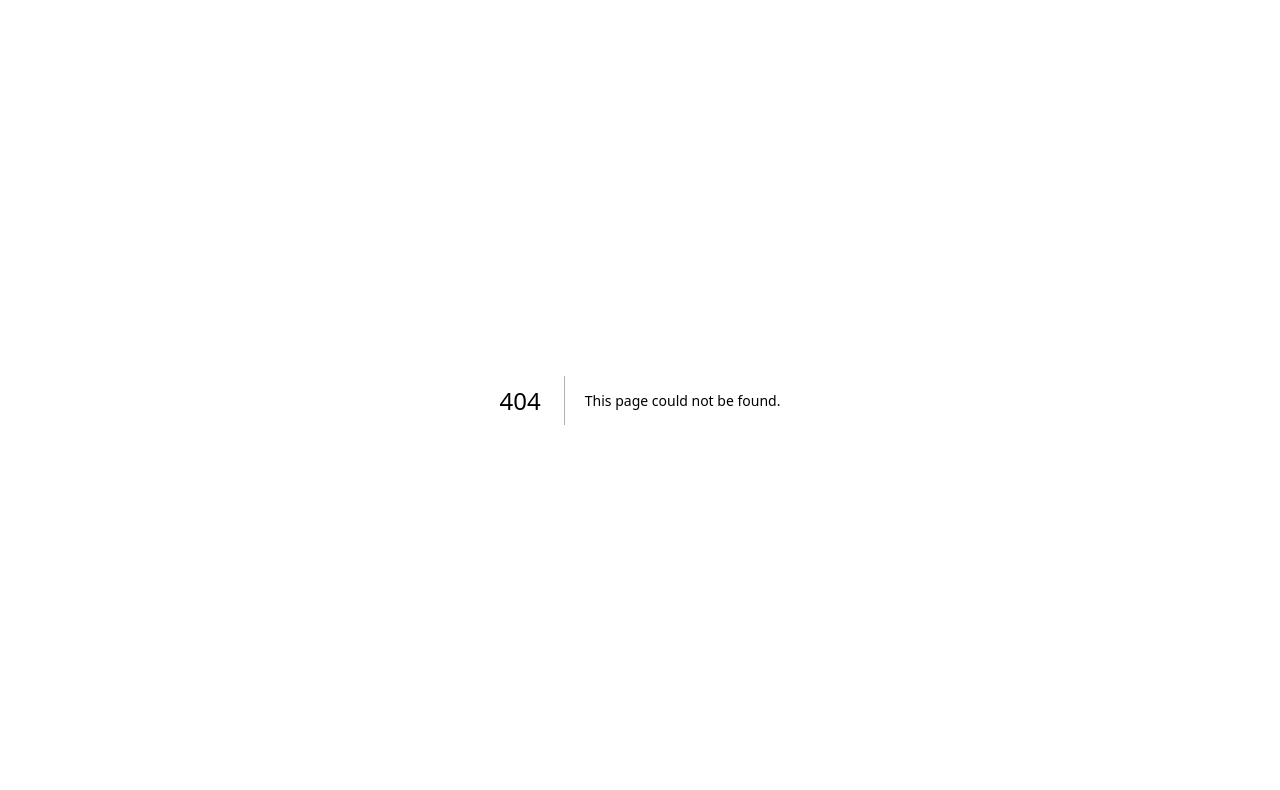
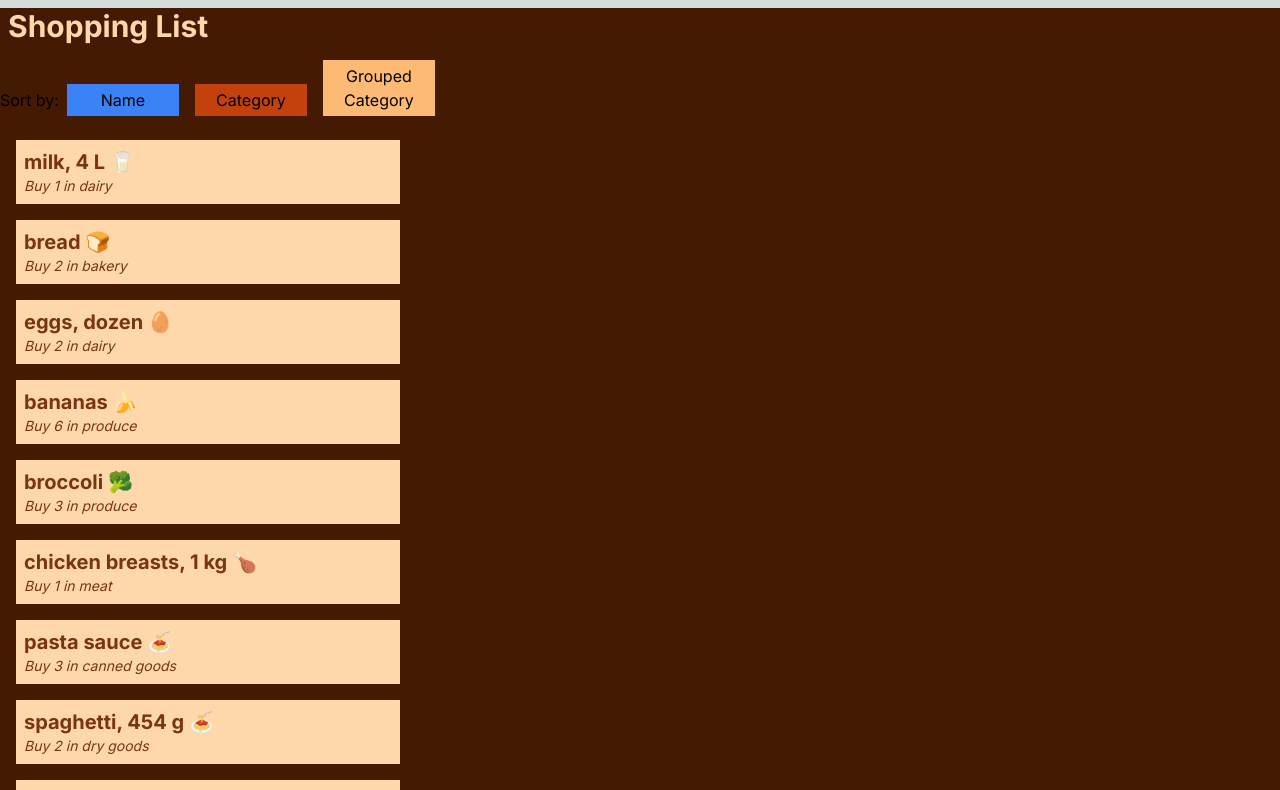
Before and after one commit to gigi-vu2804/cprg306-assignments, a Next.js app: page /week-5 in a window 1280 px wide. Before the commit this address had no page. Shown: the top 790 px of the page. Built offline with nearby package versions, Linux system fonts and the light colour scheme.

Commit message:
commit week 5 assignment

```diff
--- /dev/null
+++ b/app/week-5/item-list.js
@@ -0,0 +1,84 @@
+"use client";
+import { useState } from "react";
+import items from "./items.json";
+
+export default function ItemList({ name, quantity, category }) {
+  const array_items = items;
+  const [items_list, setItems] = useState(array_items);
+  const itemBoxStyling = "p-2 m-4 bg-orange-200 max-w-sm";
+  const itemNameStyling = "text-xl font-bold text-amber-900";
+  const itemDescriptionStyling = "text-sm text-amber-900 italic";
+
+  const [sortBy, setSortBy] = useState("name");
+  const [groupedCategory, setGroupedCategory] = useState("groupedcategory");
+  const handleSort = (sortCriteria) => {
+    // Update the sortBy state
+    setSortBy(sortCriteria);
+    const sortedItems = [...items_list].sort((a, b) =>
+      a[sortCriteria].localeCompare(b[sortCriteria])
+    );
+    setItems(sortedItems);
+  };
+
+  const handleGroupedCategory = () => {
+    const grouped = items_list.reduce((acc, item) => {
+      acc[item.category] = acc[item.category] || [];
+      acc[item.category].push(item);
+      return acc;
+    }, {});
+
+    const sortedGrouped = Object.keys(grouped)
+      .sort()
+      .reduce((acc, key) => {
+        acc[key] = grouped[key].sort((a, b) => a.name.localeCompare(b.name));
+        return acc;
+      });
+  };
+
+  return (
+    <>
+      <div>
+        <label htmlFor="sort">Sort by:</label>
+        <button
+          onClick={() => handleSort("name")}
+          className={`p-1 m-2 w-28
+                      ${sortBy === "name" ? "bg-blue-500" : "bg-orange-500"}
+                    `}
+        >
+          Name
+        </button>
+        <button
+          onClick={() => handleSort("category")}
+          className={`p-1 m-2 w-28
+                      ${sortBy === "category" ? "bg-blue-500" : "bg-orange-700"}
+                    `}
+        >
+          Category
+        </button>
+        <button
+          // onClick={() => handleSort("category")}
+          className={`p-1 m-2 w-28
+                      ${
+                        sortBy === "groupedcategory"
+                          ? "bg-blue-500"
+                          : "bg-orange-300"
+                      }
+                    `}
+        >
+          Grouped Category
+        </button>
+      </div>
+
+      <ul>
+        {items_list.map((item, index) => (
+          <li key={index} className={itemBoxStyling}>
+            <h2 className={itemNameStyling}>{item.name}</h2>
+            <div className={itemDescriptionStyling}>
+              Buy {item.quantity} in {item.category}
+            </div>
+          </li>
+        ))}
+      </ul>
+    </>
+  );
+}
--- /dev/null
+++ b/app/week-5/item.js
@@ -0,0 +1,5 @@
+import ItemList from "./item-list";
+
+export default function Item({ name, quantity, category }) {
+  return <ItemList />;
+}
--- /dev/null
+++ b/app/week-5/items.json
@@ -0,0 +1,74 @@
+[
+    {
+      "id": "1h2GJKH12gkHG31h1H",
+      "name": "milk, 4 L 🥛",
+      "quantity": 1,
+      "category": "dairy"
+    },
+    {
+      "id": "2KJH3k2j3H1k2J3K1H",
+      "name": "bread 🍞",
+      "quantity": 2,
+      "category": "bakery"
+    },
+    {
+      "id": "3h2KJH3k2j3H1k2J3",
+      "name": "eggs, dozen 🥚",
+      "quantity": 2,
+      "category": "dairy"
+    },
+    {
+      "id": "4k2J3K1H2GJKH12gk",
+      "name": "bananas 🍌",
+      "quantity": 6,
+      "category": "produce"
+    },
+    {
+      "id": "5H1h1H2KJH3k2j3H",
+      "name": "broccoli 🥦",
+      "quantity": 3,
+      "category": "produce"
+    },
+    {
+      "id": "6H1k2J3K1H2GJKH1",
+      "name": "chicken breasts, 1 kg 🍗",
+      "quantity": 1,
+      "category": "meat"
+    },
+    {
+      "id": "7gkHG31h1H2KJH3k",
+      "name": "pasta sauce 🍝",
+      "quantity": 3,
+      "category": "canned goods"
+    },
+    {
+      "id": "8j3H1k2J3K1H2GJK",
+      "name": "spaghetti, 454 g 🍝",
+      "quantity": 2,
+      "category": "dry goods"
+    },
+    {
+      "id": "9H12gkHG31h1H2KJ",
+      "name": "toilet paper, 12 pack 🧻",
+      "quantity": 1,
+      "category": "household"
+    },
+    {
+      "id": "10H3k2j3H1k2J3K1",
+      "name": "paper towels, 6 pack",
+      "quantity": 1,
+      "category": "household"
+    },
+    {
+      "id": "11k2J3K1H2GJKH12",
+      "name": "dish soap 🍽️",
+      "quantity": 1,
+      "category": "household"
+    },
+    {
+      "id": "12GJKH12gkHG31h1",
+      "name": "hand soap 🧼",
+      "quantity": 4,
+      "category": "household"
+    }
+  ]
--- /dev/null
+++ b/app/week-5/page.js
@@ -0,0 +1,11 @@
+import ItemList from "./item-list.js";
+import Item from "./item.js";
+
+export default function Page() {
+  return (
+    <main className="bg-amber-950">
+      <h1 className="text-3xl text-orange-200 font-bold m-2">Shopping List</h1>
+      <Item />
+    </main>
+  );
+}
```
